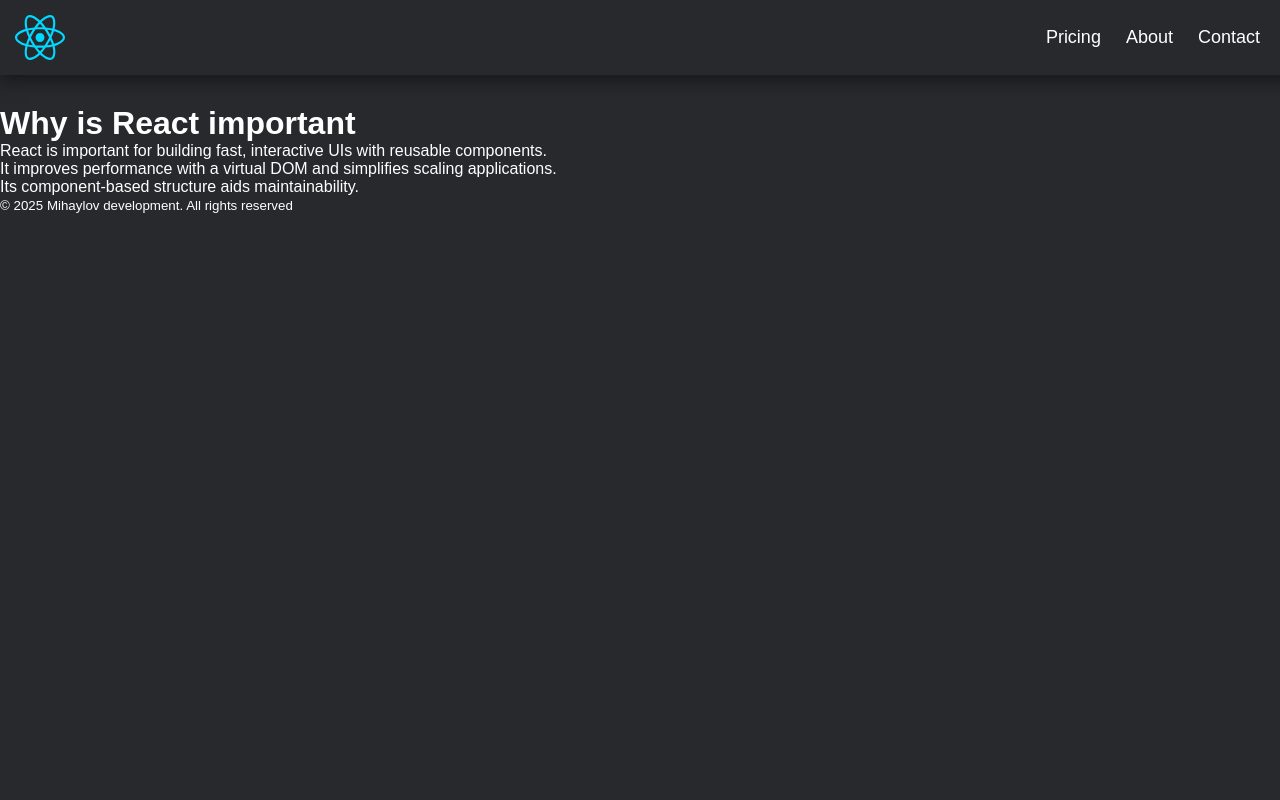
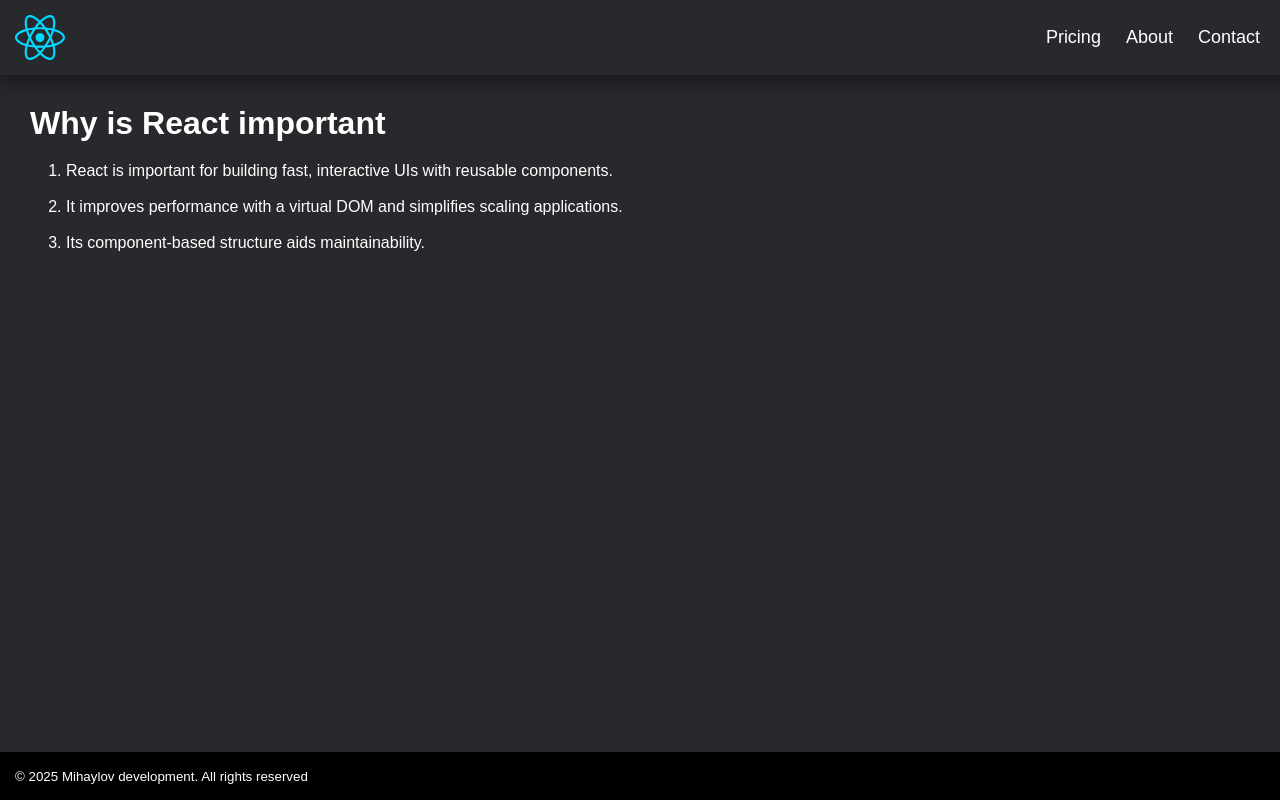
Before and after one commit to PetarMihaylov-PM/my-react-list, a React (Vite) app: page / in a window 1280 px wide. Shown: the top 800 px of the page. Built offline with nearby package versions, Linux system fonts and the light colour scheme.

Commit message:
practice styling with className

```diff
--- a/src/main.jsx
+++ b/src/main.jsx
@@ -18,20 +18,20 @@ function Header() {
 
 function MainContent() {
    return (
-      <main>
+      <main className='main'>
          <h1>Why is React important</h1>
-         <ul>
-         <li>React is important for building fast, interactive UIs with reusable components.</li>
-         <li>It improves performance with a virtual DOM and simplifies scaling applications.</li>
+         <ol>
+         <li>React is important for building fast, interactive UIs with reusable components.</li> <br />
+         <li>It improves performance with a virtual DOM and simplifies scaling applications.</li> <br />
          <li>Its component-based structure aids maintainability.</li>
-         </ul>
+         </ol>
       </main>
    )
 }
 
 function Footer() {
    return (
-      <footer>
+      <footer className='footer'>
          <small>© 2025 Mihaylov development. All rights reserved</small>
       </footer>
    )
--- a/src/style.css
+++ b/src/style.css
@@ -3,9 +3,11 @@
   padding: 0;
 }
 body {
+  display: flex;
   font-family: Arial, Helvetica, sans-serif;
   background: #27292c;
   color: white;
+  flex-direction: column;
 }
 
 h1 {
@@ -24,6 +26,12 @@ h1 {
   font-size: 18px;
   font: bold;
   margin-right: 10px;
+  cursor: pointer;
+  transition: color 0.3s;
+}
+
+.nav-list li:hover{
+  color: rgb(0, 204, 255);
 }
 
 .header {
@@ -38,3 +46,24 @@ h1 {
 .react-img {
   width: 50px;
 }
+
+.main ol{
+  margin-left: 36px;
+  margin-bottom: 10px;
+}
+
+.main {
+  margin-left: 30px;
+}
+
+.main h1 {
+  margin-bottom: 20px;
+}
+
+.footer {
+  background-color: black;
+  padding: 15px;
+  position: fixed;
+  bottom: 0;
+  width: 100%;
+}
```
